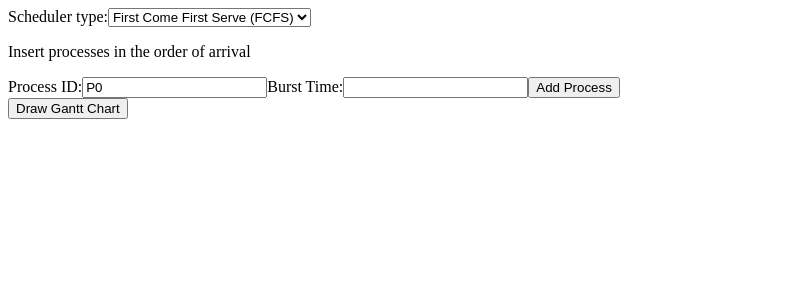
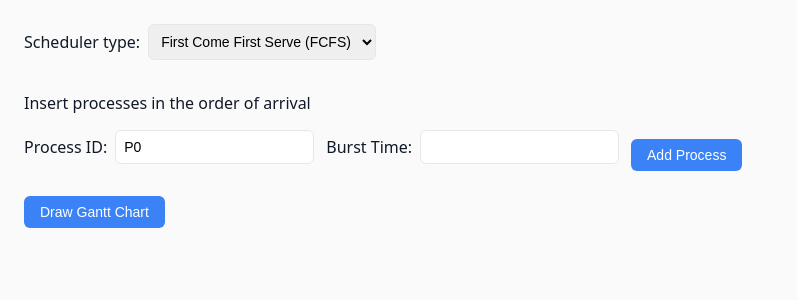
Before and after one commit to KhalidAlansary/Traffic, a React (Vite) app: page / in a window 1280 px wide. Shown: the top 300 px of the page, without its empty margins (0-797 px from the left). Built offline with nearby package versions, Linux system fonts and the light colour scheme.

Commit message:
feat: vibe coding is only valid for CSS work

```diff
--- a/src/index.css
+++ b/src/index.css
@@ -0,0 +1,82 @@
+:root {
+  --primary: #3b82f6;
+  --primary-hover: #2563eb;
+  --bg: #fafafa;
+  --surface: #ffffff;
+  --border: #e5e7eb;
+  --text: #111827;
+}
+
+body {
+  font-family: system-ui, -apple-system, sans-serif;
+  margin: 0;
+  padding: 1.5rem;
+  min-height: 100vh;
+  background: var(--bg);
+  color: var(--text);
+  line-height: 1.4;
+}
+
+label {
+  display: inline-flex;
+  align-items: center;
+  gap: 0.5rem;
+  margin-bottom: 1rem;
+}
+
+select, input[type="text"], input[type="number"] {
+  padding: 0.5rem;
+  border: 1px solid var(--border);
+  border-radius: 0.375rem;
+  font-size: 0.875rem;
+  transition: border-color 0.15s ease;
+}
+
+select:focus, input:focus {
+  outline: none;
+  border-color: var(--primary);
+}
+
+button, input[type="submit"] {
+  padding: 0.5rem 1rem;
+  border: none;
+  border-radius: 0.375rem;
+  background: var(--primary);
+  color: white;
+  font-size: 0.875rem;
+  cursor: pointer;
+  transition: background 0.15s ease;
+}
+
+button:hover {
+  background: var(--primary-hover);
+}
+
+form {
+  display: flex;
+  gap: 0.75rem;
+  margin-bottom: 1rem;
+  flex-wrap: wrap;
+  align-items: center;
+}
+
+ul {
+  list-style: none;
+  padding: 0;
+  margin: 0 0 1rem;
+}
+
+li {
+  padding: 0.5rem 0.75rem;
+  background: var(--surface);
+  border: 1px solid var(--border);
+  border-radius: 0.375rem;
+  margin-bottom: 0.375rem;
+}
+
+.mermaid {
+  background: var(--surface);
+  padding: 1rem;
+  border-radius: 0.5rem;
+  box-shadow: 0 1px 2px rgba(0, 0, 0, 0.05);
+}
```
